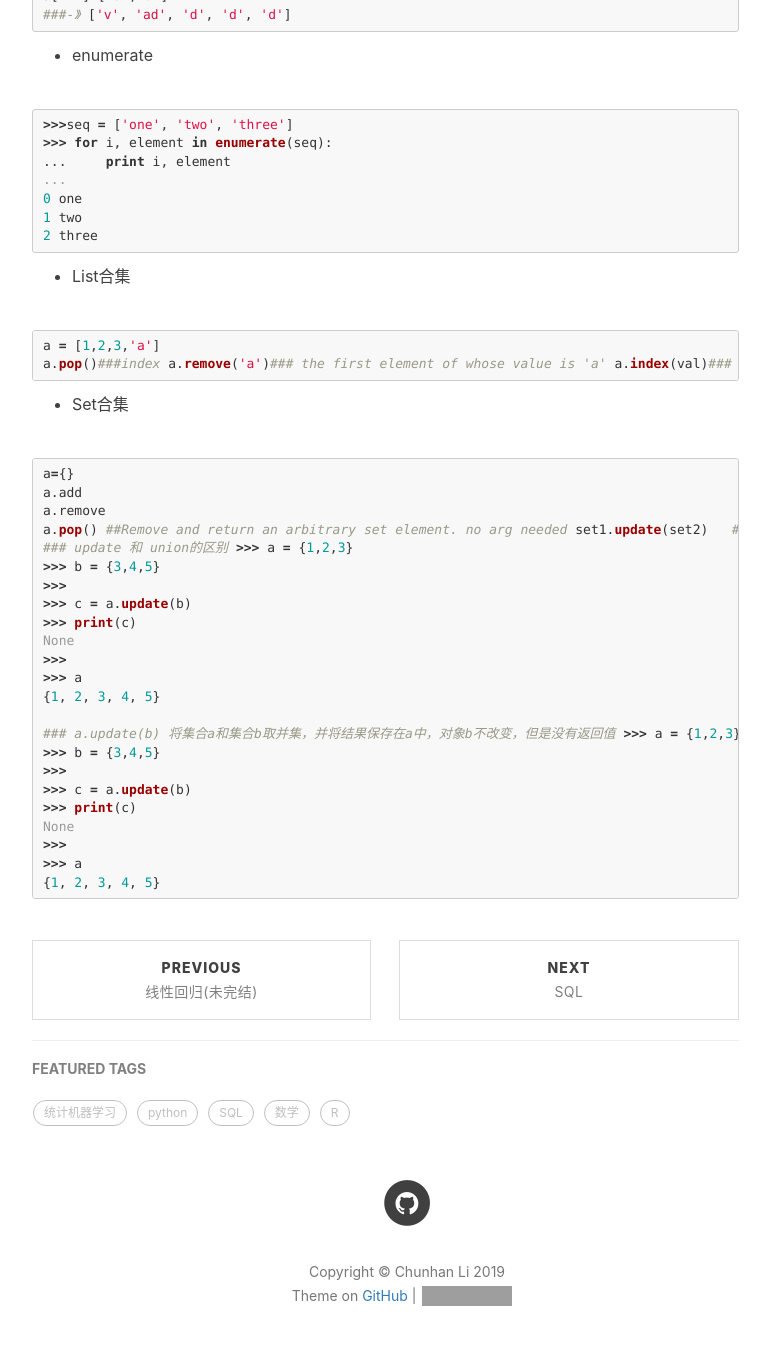
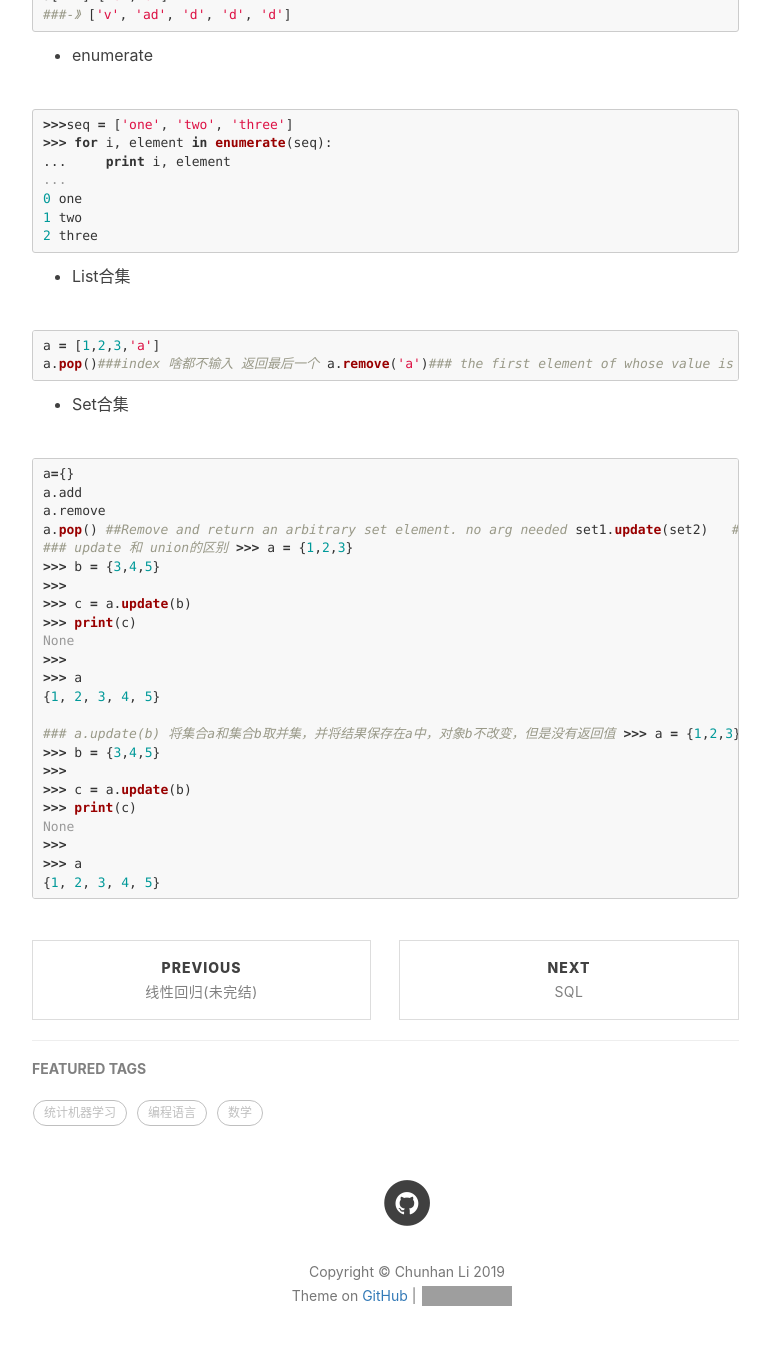
Before and after one commit to ChunhanLi/ChunhanLi.github.io, a Jekyll site: the page built from _posts/2018-10-13-Python.md, in a window 1280 px wide and 1400 px high, scrolled down 4953 px. Shown: the top 1345 px of the window, without its empty margins (233-1003 px from the left). Built offline with Jekyll 4.4.1, drawn with Linux system fonts in a browser that asks for light colours; nearby versions of some CDN libraries; comment, search, counter and statistics services are not loaded; grey boxes are pictures that could not be loaded.

Commit message:
adjust tags

````diff
--- a/_posts/2018-10-13-Python.md
+++ b/_posts/2018-10-13-Python.md
@@ -7,7 +7,7 @@ author:     Chunhan Li
 header-img: img/post-bg-re-vs-ng2.jpg
 catalog: false
 tags:
-    - python
+    - 编程语言
 ---
 
 [toc]
@@ -284,7 +284,7 @@ a[2:2]=['d','d']
 
 ```python
 a = [1,2,3,'a']
-a.pop()###index
+a.pop()###index 啥都不输入 返回最后一个
 a.remove('a')### the first element of whose value is 'a'
 a.index(val)### Find the index of the first element in list whose value matches val.
 a.count(val)### Count the number of occurrences of the value val in list.
````
Also changed, not shown: _posts/2018-10-14-R.md (+1 -1 lines), _posts/2018-10-16-SQL.md (+1 -1 lines), _posts/2018-12-22-SQL刷题(牛客网).md (+1 -1 lines).
